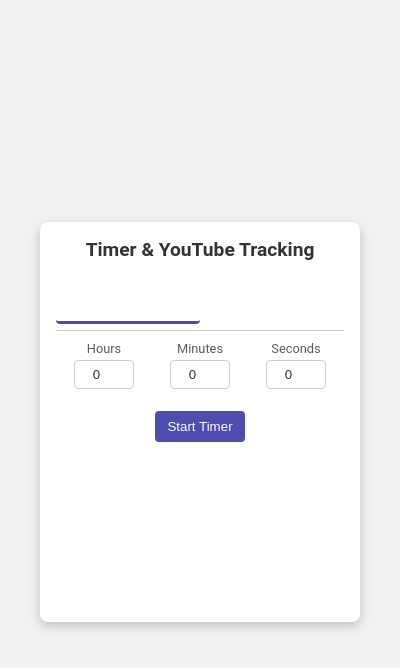
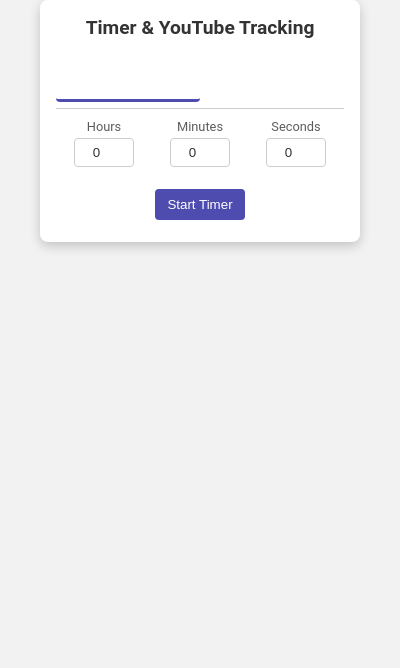
Before and after one commit to tangent-tz/Browser_Timer, a browser extension: page popup.html in a window 400 px wide. Drawn offline with Linux system fonts and the light colour scheme.

Commit message:
Fixes UI bug

```diff
--- a/popup.css
+++ b/popup.css
@@ -39,8 +39,10 @@ body {
     display: flex;
     align-items: center;
     justify-content: center;
-    height: 100vh;
+    /* Remove or change the fixed height */
+    /* height: 100vh; */
 }
+
 
 .container {
     background-color: var(--container-bg-color);
@@ -49,9 +51,11 @@ body {
     width: 320px;
     padding: 16px;
     text-align: center;
-    min-height: 400px;
+    /* Remove min-height or adjust it as needed */
+    /* min-height: 400px; */
     color: var(--text-color);
 }
+
 
 /* Tabs styles */
 .tabs {
```
